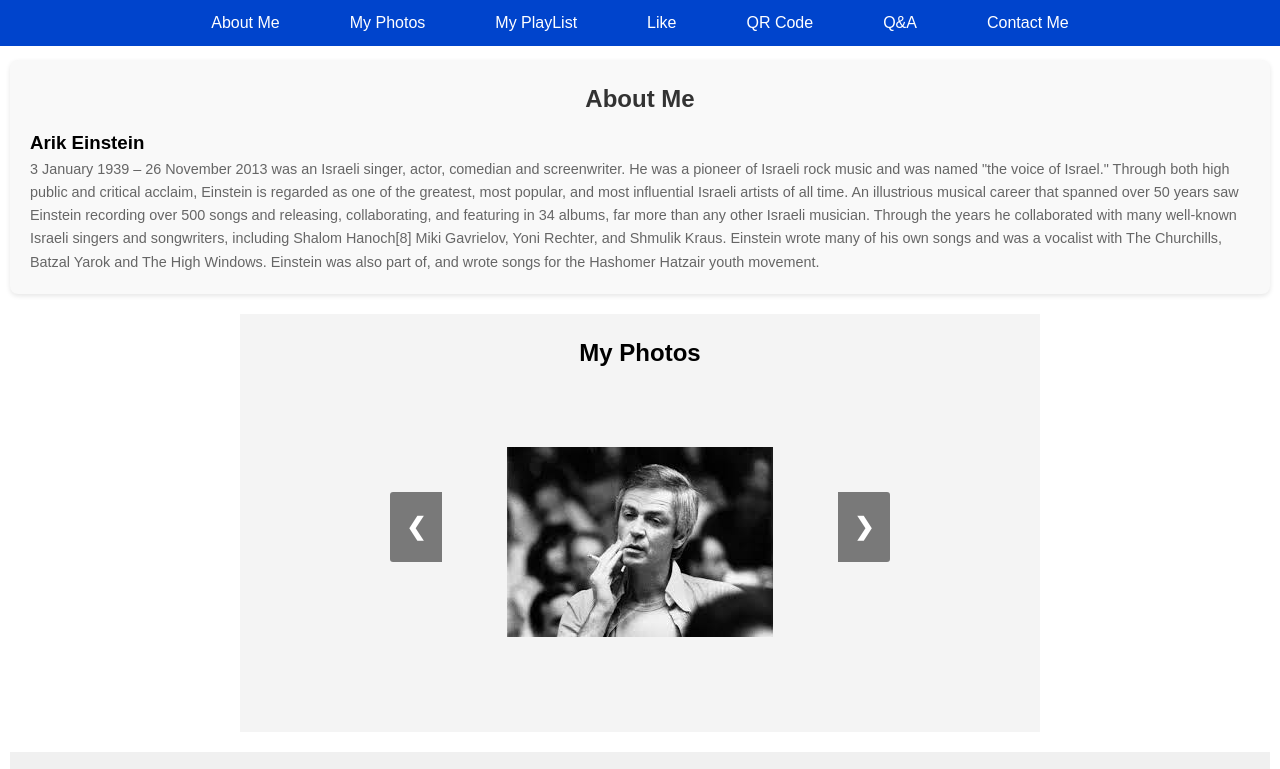
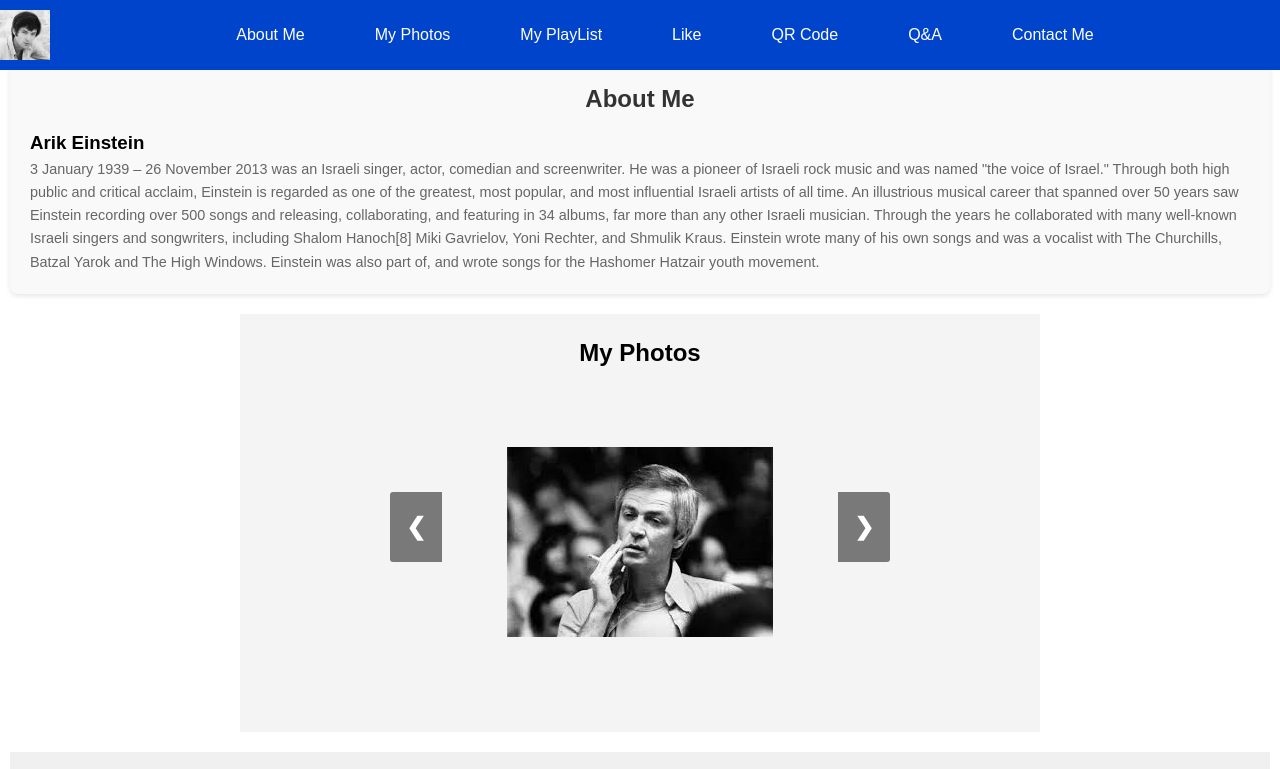
Before and after one commit to WED-2023/318661808, a plain HTML site: page index.html in a window 1280 px wide. Shown: the top 769 px of the page. Drawn offline with Linux system fonts and the light colour scheme.

Commit message:
final updates: readme and logo

```diff
--- a/index.html
+++ b/index.html
@@ -9,6 +9,9 @@
 <body>
     <header>
         <nav id="navbar">
+            <div class="logo-container">
+                <img src="images/photo2.jpg" alt="Logo" class="navbar-logo">
+            </div>
             <ul>
                 <li><a href="#about">About Me</a></li>
                 <li><a href="#photos">My Photos</a></li>
--- a/style.css
+++ b/style.css
@@ -57,6 +57,16 @@ nav#navbar ul li a:hover {
     background-color: #002266; /* Darker blue background on hover */
 }
 
+/**/
+.logo-container {
+    display: flex;
+    align-items: center;
+}
+
+.navbar-logo {
+    height: 50px; /* Adjust based on your preference */
+    width: auto;
+}
 /* Section styling for content */
 section {
     padding: 20px;
```
Also changed, not shown: 1 other file.
